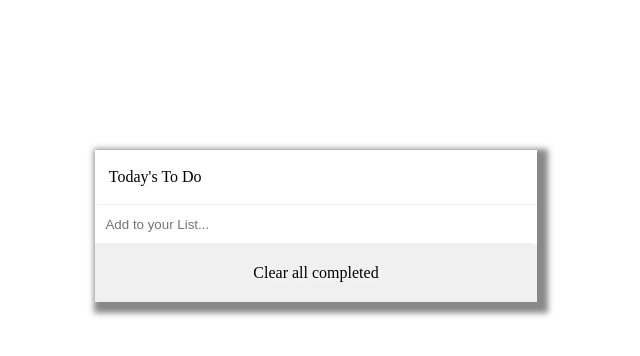
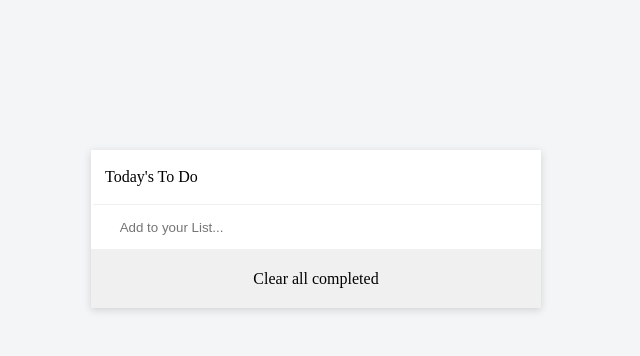
Before and after one commit to Abdona/ToDoList, a website built with webpack: page src/index.html in a window 1280 px wide. Shown: the whole page, without its empty margins (324-964 px from the left). Built offline with nearby package versions, Linux system fonts and the light colour scheme.

Commit message:
Update Styles

```diff
--- a/src/style.css
+++ b/src/style.css
@@ -1,19 +1,27 @@
 body {
-  background-color: white;
+  background-color: #F4F5F7;
+}
+
+html {
+  box-sizing: border-box;
+}
+*, *:before, *:after {
+  box-sizing: inherit;
 }
 
 #List {
   background-color: white;
-  text-shadow: 2px 2px 5px white;
-  width: 35%;
+  width: 100%;
+  max-width: 450px;
   margin: 150px auto;
-  box-shadow: 5px 5px 6px 6px #888;
+  box-shadow: 0 2px 8px rgb(0 0 0 / 15%);
 }
 
 #TaskInput {
   border: none;
-  padding: 4px;
-  width: 97%;
+  padding: 22px;
+  width: 100%;
+  display: block;
   height: 30px;
   border-bottom: 1px solid #f0f0f0;
 }
@@ -24,7 +32,7 @@ body {
 
 .ListItem {
   border-bottom: 1px solid #f0f0f0;
-  padding: 6px;
+  padding: 13px;
 }
 
 .ListItem img {
@@ -40,7 +48,7 @@ body {
 
 .ListItem input {
   float: left;
-  margin-right: 10px;
+  margin-right: 19px;
 }
 
 .ListItem input::after {
@@ -74,7 +82,7 @@ body {
   overflow: hidden;
   resize: none;
   border: none;
-  height: 12px;
+  height: 18px;
 }
 
 #taskcont textarea:focus {
```
